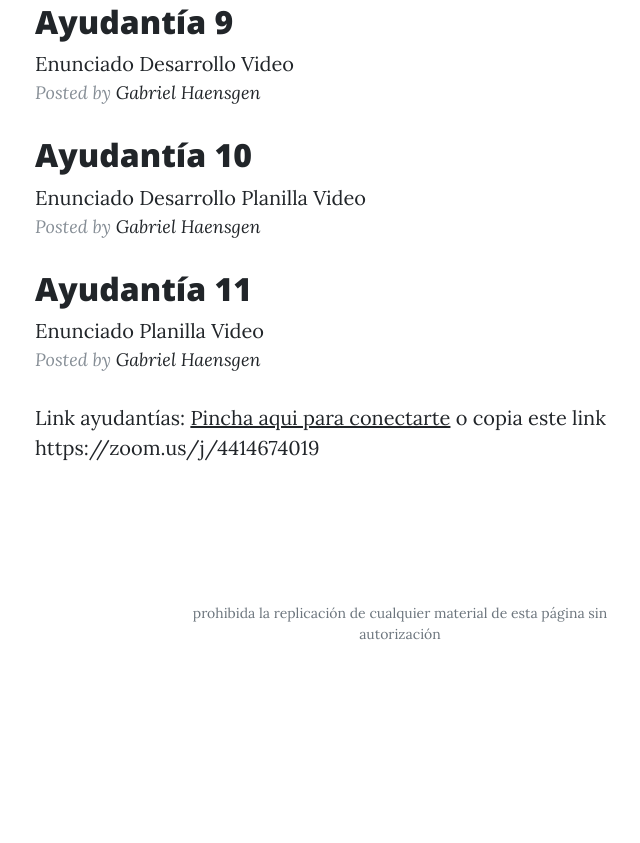
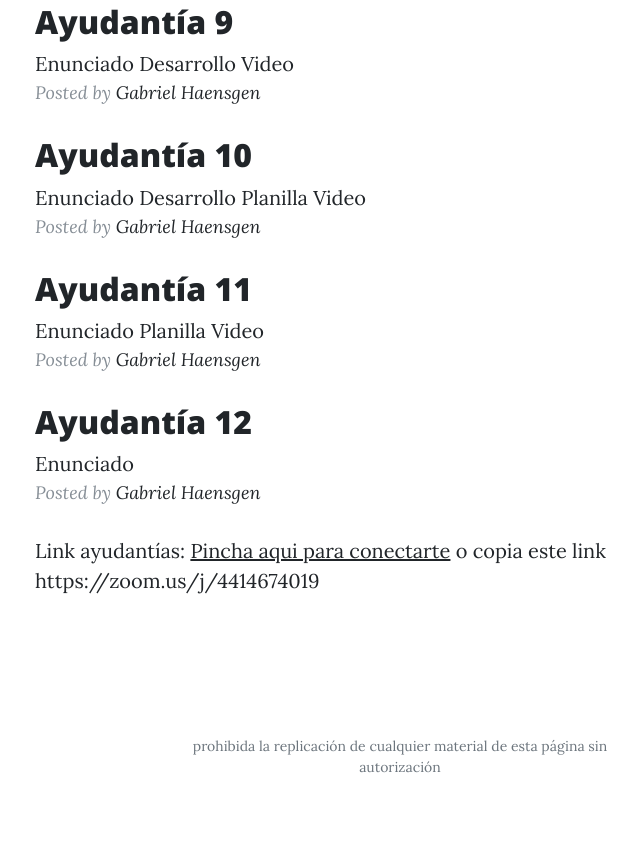
Before and after one commit to Haensgen/finanzas, a website: page index.html in a window 1280 px wide. Shown: the part 1673-2516 px from the top of the page, without its empty margins (240-880 px from the left). Before the commit the page ends 2383 px from the top, so only its background shows below. Drawn offline with nearby package versions, Linux system fonts and the light colour scheme.

Commit message:
Update index.html

```diff
--- a/index.html
+++ b/index.html
@@ -169,6 +169,15 @@
          <p class="post-meta">Posted by
             <a href="https://haensgen.github.io">Gabriel Haensgen</a>
 
+           <h2 class="post-title">
+             Ayudantía 12
+            </h2>
+             <a href='ayudantia1/ayudantia12.pdf'>Enunciado</a>
+             <a href='ayudantia1/blocayudantia12.pdf'></a>
+             <a href='https://youtu.be/UWiweibYvoU'></a>
+         <p class="post-meta">Posted by
+            <a href="https://haensgen.github.io">Gabriel Haensgen</a>
+
 
 
 
```
